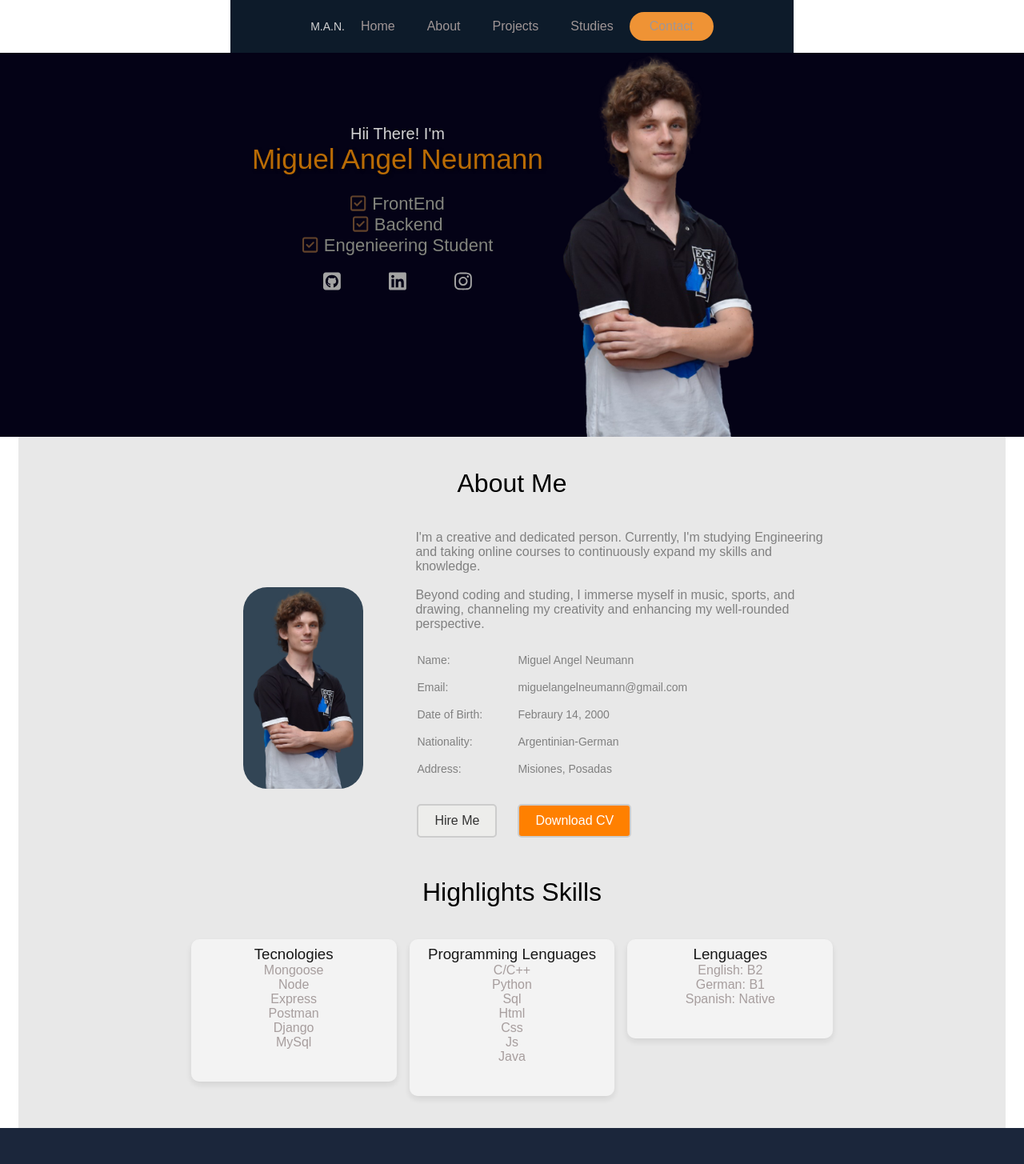
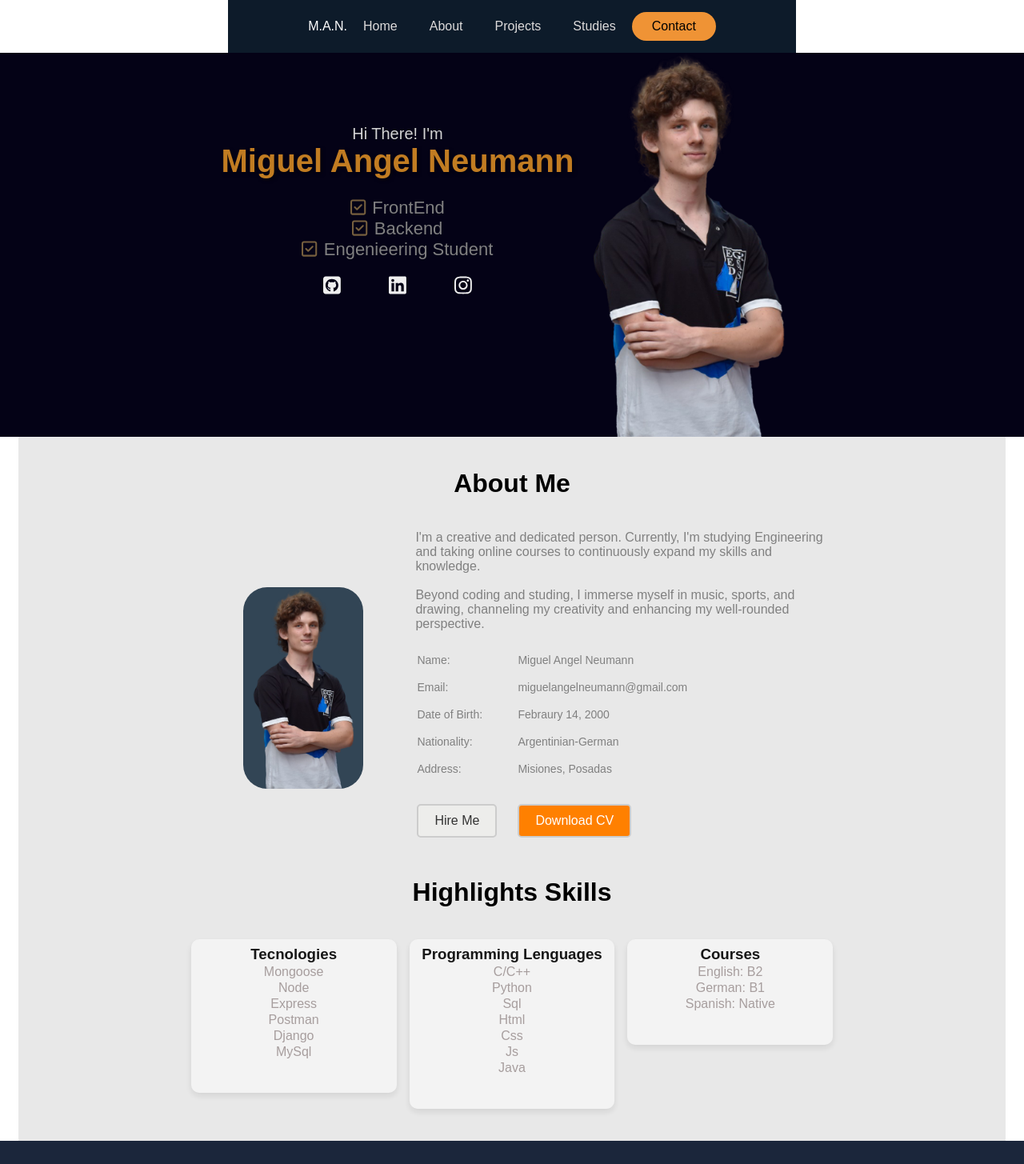
Before and after one commit to guelan14/portfolio, a React (Vite) app: page / in a window 1280 px wide. Shown: the top 1455 px of the page at 80% size. Built offline with nearby package versions, Linux system fonts and the light colour scheme; a web font is replaced by a local one.

Commit message:
1130 27 12

```diff
--- a/src/components/NavBar.jsx
+++ b/src/components/NavBar.jsx
@@ -5,7 +5,7 @@ export const NavBar = () => {
   return (
     <>
       <header class="nav-content">
-        <p>M.A.N.</p>
+        <a href="#home">M.A.N.</a>
         <nav>
           <ul class="nav-links">
             <li>
--- a/src/pages/About.jsx
+++ b/src/pages/About.jsx
@@ -78,7 +78,7 @@ export const About = () => {
       </div>
       <div class="grid-container">
         <div class="grid-item">
-          <h3>Tecnologies</h3>
+          <h3 className="skillTittle">Tecnologies</h3>
           <ul>
             <li>Mongoose</li>
             <li>Node</li>
@@ -89,9 +89,7 @@ export const About = () => {
           </ul>
         </div>
         <div class="grid-item">
-          <div className="skillTittle">
-            <h3>Programming Lenguages</h3>
-          </div>
+          <h3 className="skillTittle">Programming Lenguages</h3>
           <ul>
             <li>C/C++</li>
             <li>Python</li>
@@ -103,9 +101,7 @@ export const About = () => {
           </ul>
         </div>
         <div class="grid-item">
-          <div className="skillTittle">
-            <h3>Lenguages</h3>
-          </div>
+          <h3 className="skillTittle">Courses </h3>
           <ul>
             <li>English: B2</li>
             <li> German: B1</li>
--- a/src/pages/Home.jsx
+++ b/src/pages/Home.jsx
@@ -13,7 +13,7 @@ export const Home = () => {
       <header className="homeTittle"></header>
       <div className="container">
         <div className="homeInfo">
-          <p>Hii There! I'm</p>
+          <p>Hi There! I'm</p>
           <h1>Miguel Angel Neumann</h1>
           <br></br>
           <ul>
--- a/src/pages/Studies.jsx
+++ b/src/pages/Studies.jsx
@@ -5,7 +5,7 @@ export const Studies = () => {
     <section id="studies">
       <header className="seccionTittle">
         <h2>Studies</h2>
-        <h3>Let explore what I did to make this!</h3>
+        <h3>What did I study to do this!</h3>
       </header>
       <div class="grid-container">
         <div class="titulo1 grid-item">
--- a/src/styles/about.css
+++ b/src/styles/about.css
@@ -93,6 +93,10 @@ td {
   list-style: none;
 }
 
+.grid-item li {
+  margin: 2px;
+}
+
 #about .grid-item {
   color: black;
 }
--- a/src/styles/base.css
+++ b/src/styles/base.css
@@ -4,7 +4,6 @@
   margin: 0;
   padding: 0;
   box-sizing: border-box;
-  font-weight: lighter;
   place-items: center;
 }
 
@@ -42,6 +41,14 @@ nav {
   opacity: 1;
 }
 
+.nav-content a {
+  color: white;
+}
+
+.nav-content a:hover {
+  color: grey;
+}
+
 .nav-links {
   list-style-type: none;
 }
@@ -53,6 +60,7 @@ nav {
 
 .nav-links li a {
   transition: all 0.3s ease 0s;
+  color: rgb(221, 219, 219);
 }
 
 .nav-links li a:hover {
@@ -66,6 +74,7 @@ button {
   border-radius: 50px;
   cursor: pointer;
   transition: all 0.3s ease 0s;
+  color: black;
 }
 
 .button {
@@ -100,8 +109,6 @@ button {
   font-size: 12px;
   text-align: center;
   text-decoration: none;
-  background-color: #5b5b5b; /* Sin color de fondo */
-  color: #333; /* Color del texto */
   border-radius: 15px 15px 15px;
   transition: background-color 0.3s ease;
 }
--- a/src/styles/home.css
+++ b/src/styles/home.css
@@ -11,7 +11,7 @@
 }
 
 #home .socialIcons a {
-  color: rgb(163, 163, 163);
+  color: rgb(239, 239, 239);
   font-size: 25px;
 }
 
@@ -22,14 +22,14 @@
 }
 
 #home .icon {
-  color: rgb(98, 67, 43);
+  color: rgb(118, 95, 62);
   margin-right: 8px;
 }
 
 #home .socialIcons a:hover {
   transform: scale(1.05);
   transition: 0.3s ease;
-  color: rgb(175, 75, 20);
+  color: rgb(53, 64, 184);
 }
 
 #home img {
@@ -48,7 +48,7 @@
 
 .homeInfo li {
   font-size: 22px;
-  color: #83857d;
+  color: grey;
 }
 
 .homeInfo p {
@@ -56,9 +56,10 @@
 }
 
 h1 {
-  color: rgb(185, 107, 5);
+  font-weight: 900 !important;
+  color: rgb(193, 124, 34);
   text-align: start;
-  font-size: 2.2rem;
+  font-size: 2.5rem;
   text-shadow: 2px 2px 4px rgba(0, 0, 0, 0.5);
   padding-bottom: 5px;
 }
--- a/src/styles/projects.css
+++ b/src/styles/projects.css
@@ -4,6 +4,7 @@
 
 #projects .button {
   background-color: #1b263b;
+  padding: 5px 25px 5px 25px;
 }
 #projects .button:hover {
   background-color: #2e435b;
@@ -79,22 +80,19 @@
   height: 100%;
   overflow: hidden;
   display: flex;
-  place-content: end;
-  text-align: end;
-  align-items: end;
+  align-items: start;
 }
 
-.projectImg img {
+#projects img {
   width: 100%; /* Asegura que la imagen ocupe el 100% del ancho del contenedor */
-  height: auto; /* Permite que la altura se ajuste automáticamente para mantener la proporción original */
-  max-width: 100%; /* Evita que la imagen se haga más grande que su tamaño original */
-  display: block; /* Elimina cualquier espacio adicional debajo de la imagen */
   margin: 0 auto;
+  object-position: top;
+  object-fit: contain;
 }
 
 .projectLink {
   width: 100%;
-  align-items: center;
+  align-items: start;
   display: flex;
   flex-direction: column;
   margin: 20px;
```
